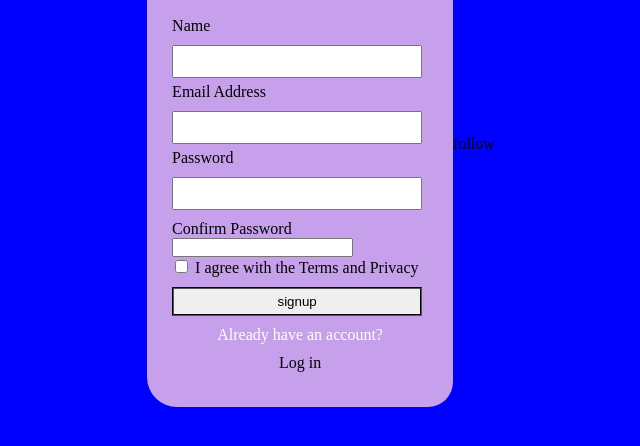
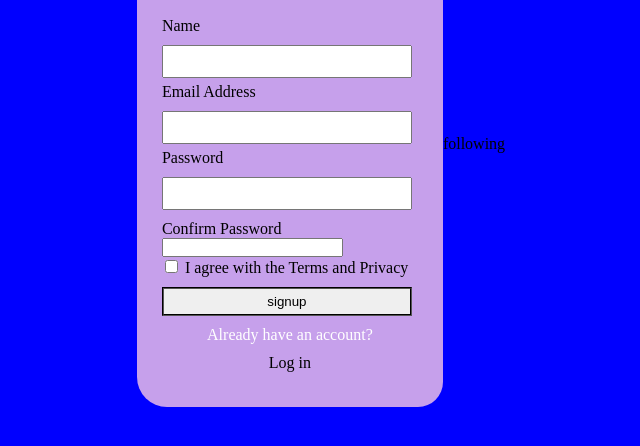
Before and after one commit to TijaniSherifat/change-content-of-an-anchor-tag, a plain HTML site: page index.html in a window 1280 px wide. Both pictures are taken after a click on the link "follow". Shown: the part 256-702 px from the top of the page, without its empty margins (319-959 px from the left). Drawn offline with Linux system fonts and the light colour scheme.

Commit message:
added script to target the anchor tag

```diff
--- a/index.html
+++ b/index.html
@@ -4,7 +4,7 @@
     <meta charset="UTF-8" />
     <meta name="viewport" content="width=device-width, initial-scale=1.0" />
     <title>Change content of an anchor tag</title>
-    <link rel="stylesheet" href="style.css">
+    <link rel="stylesheet" href="style.css" />
   </head>
   <body>
     <div class="container">
@@ -25,7 +25,18 @@
         <p>Already have an account?</p>
         <p><a href="#">Log in</a></p>
       </form>
-    </div> <br>
+    </div>
+    <br />
     <a href="#" id="follow-link">follow</a>
+    <script>
+      function follow(e) {
+        e.preventDefault;
+        let updatedFollowLink = document.getElementById("follow-link");
+        updatedFollowLink.innerHTML = "following";
+      }
+
+      let followLink = document.querySelector("#follow-link");
+      followLink.addEventListener("click", follow);
+    </script>
   </body>
 </html>
```
